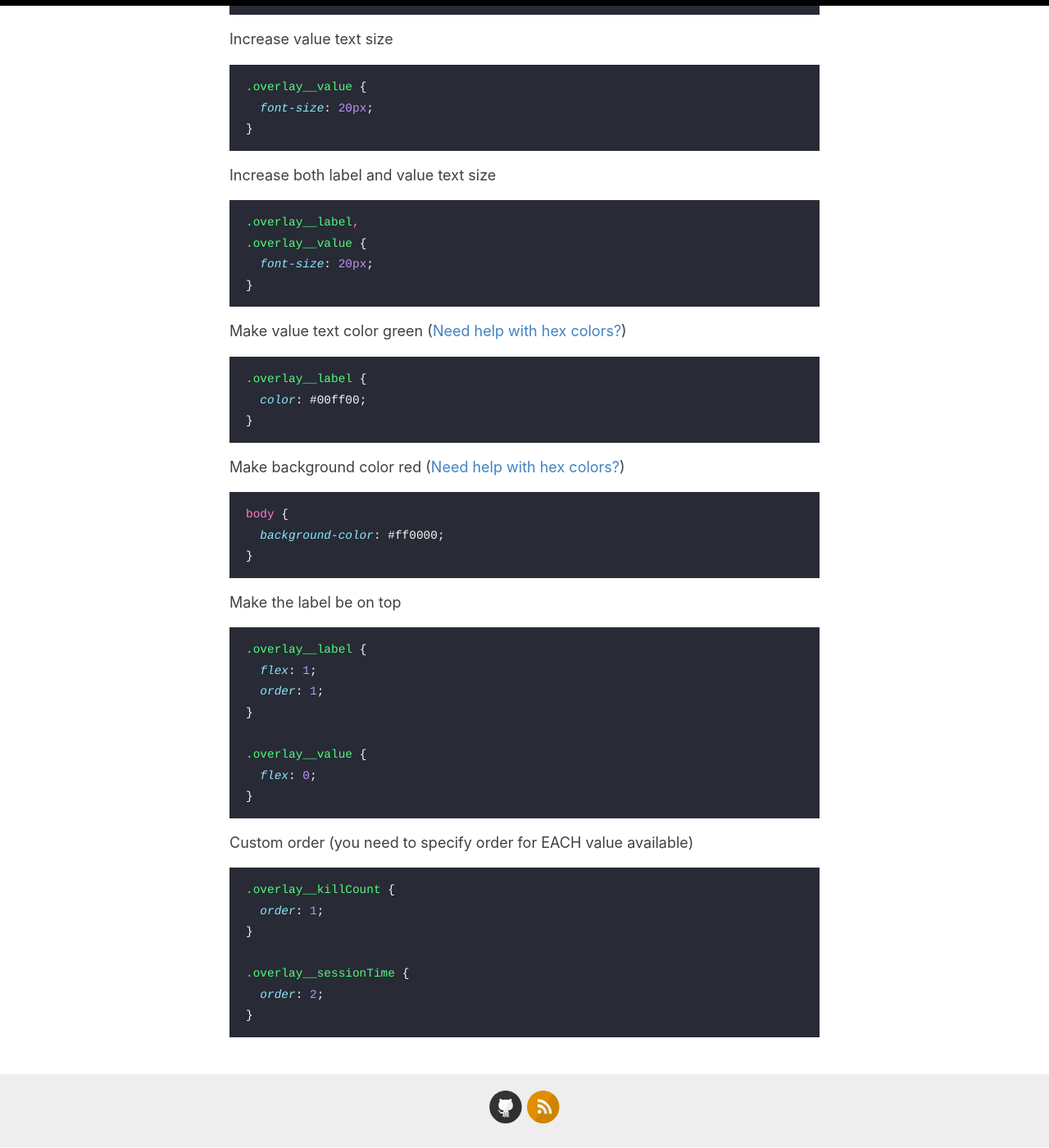
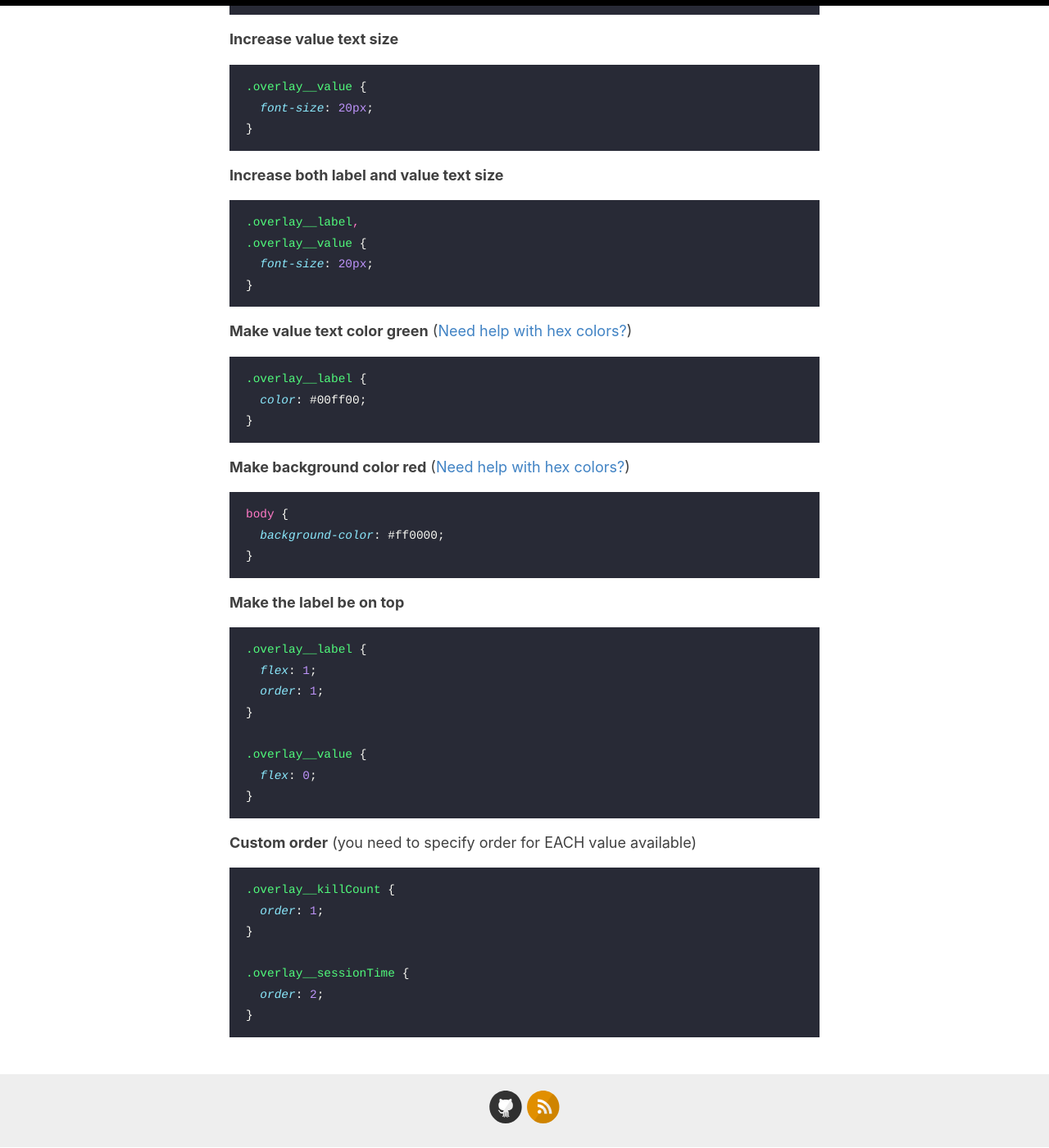
Before and after one commit to Entropia-Tracker/entropia-tracker.github.io, a Jekyll site: the page built from _pages/overlay.md, in a window 1280 px wide and 1400 px high, scrolled down 1187 px. Shown: the whole window at 82% size. Built offline with Jekyll 4.4.1, drawn with Linux system fonts in a browser that asks for light colours.

Commit message:
fix: make example desciptions bold

````diff
--- a/_pages/overlay.md
+++ b/_pages/overlay.md
@@ -34,7 +34,7 @@ Each `overlay__item` also contains a unique class for each supported data set.
 
 Want to learn more about CSS? [W3 Schools](https://www.w3schools.com/css/default.asp)
 
-Increase label text size and make it bold.
+**Increase label text size and make it bold.**
 
 ```css
 .overlay__label {
@@ -43,7 +43,7 @@ Increase label text size and make it bold.
 }
 ```
 
-Increase value text size
+**Increase value text size**
 
 ```css
 .overlay__value {
@@ -51,7 +51,7 @@ Increase value text size
 }
 ```
 
-Increase both label and value text size
+**Increase both label and value text size**
 
 ```css
 .overlay__label,
@@ -60,7 +60,7 @@ Increase both label and value text size
 }
 ```
 
-Make value text color green ([Need help with hex colors?](https://www.w3schools.com/colors/colors_hexadecimal.asp))
+**Make value text color green** ([Need help with hex colors?](https://www.w3schools.com/colors/colors_hexadecimal.asp))
 
 ```css
 .overlay__label {
@@ -68,7 +68,7 @@ Make value text color green ([Need help with hex colors?](https://www.w3schools.
 }
 ```
 
-Make background color red ([Need help with hex colors?](https://www.w3schools.com/colors/colors_hexadecimal.asp))
+**Make background color red** ([Need help with hex colors?](https://www.w3schools.com/colors/colors_hexadecimal.asp))
 
 ```css
 body {
@@ -76,7 +76,7 @@ body {
 }
 ```
 
-Make the label be on top
+**Make the label be on top**
 
 ```css
 .overlay__label {
@@ -89,7 +89,7 @@ Make the label be on top
 }
 ```
 
-Custom order (you need to specify order for EACH value available)
+**Custom order** (you need to specify order for EACH value available)
 
 ```css
 .overlay__killCount {
````
